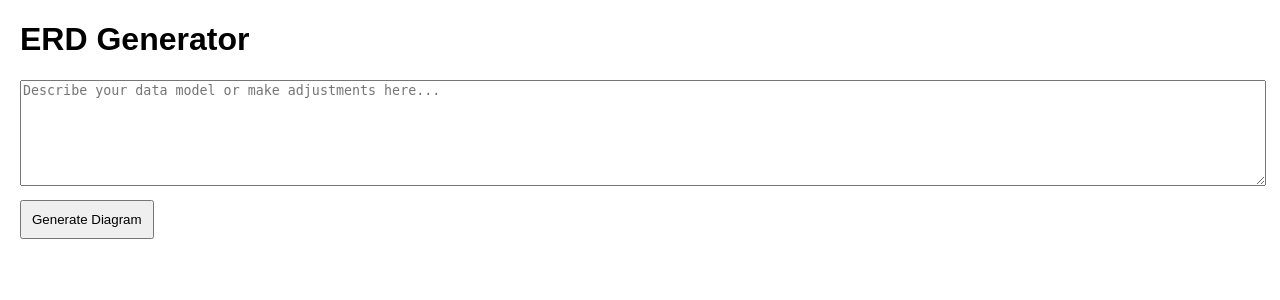
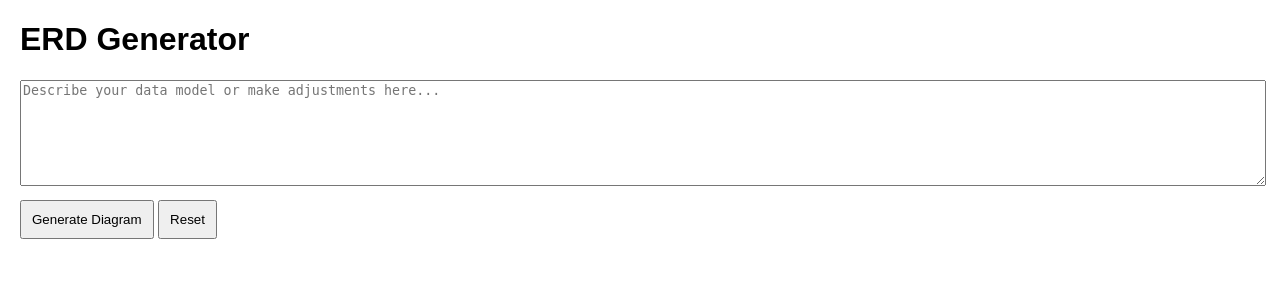
Before and after one commit to goughery/AI_Diagrammer, a Flask app: page / in a window 1280 px wide. Shown: the top 300 px of the page. Run offline with Flask 3, Linux system fonts and the light colour scheme.

Commit message:
Add files via upload

```diff
--- a/app.py
+++ b/app.py
@@ -65,7 +65,6 @@ def generate_uml():
 
 @app.route('/reset-history', methods=['POST'])
 def reset_history():
-    #todo add button to clear UML history
     # Clear the UML history in the session
     session.pop('uml_history', None)
     return jsonify({"message": "History cleared"})
--- a/templates/diagramfrontend.html
+++ b/templates/diagramfrontend.html
@@ -18,6 +18,7 @@
 <textarea id="description" placeholder="Describe your data model or make adjustments here..."></textarea>
 <br>
 <button onclick="generateUML()">Generate Diagram</button>
+<button onclick="reset()">Reset</button>
 
 <div id="diagram"></div>
 
@@ -39,6 +40,14 @@
             document.getElementById('diagram').appendChild(img);
         });
     }
+    function reset() {
+        fetch('/reset-history', {
+            method: 'POST',
+            headers: {
+                'Content-Type': 'application/json'
+            },
+        })
+    }
 </script>
 
 </body>
```
